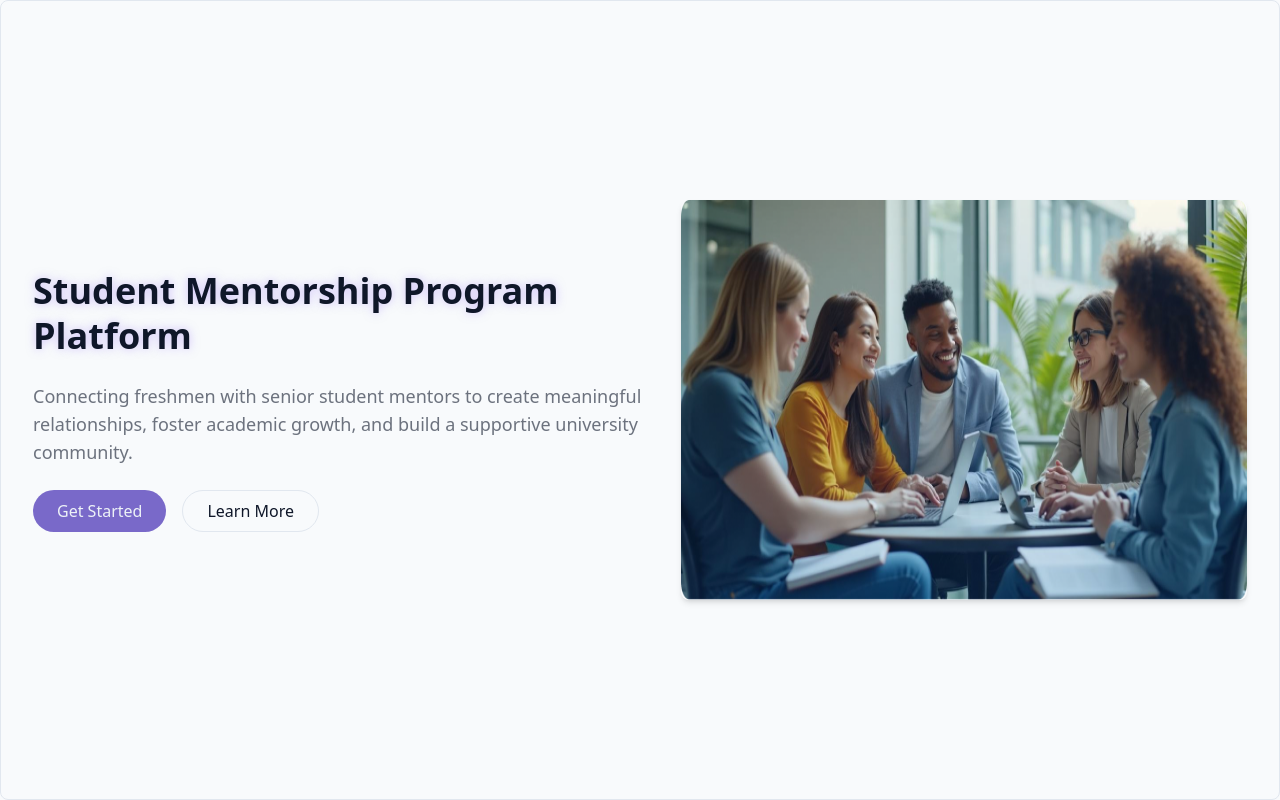
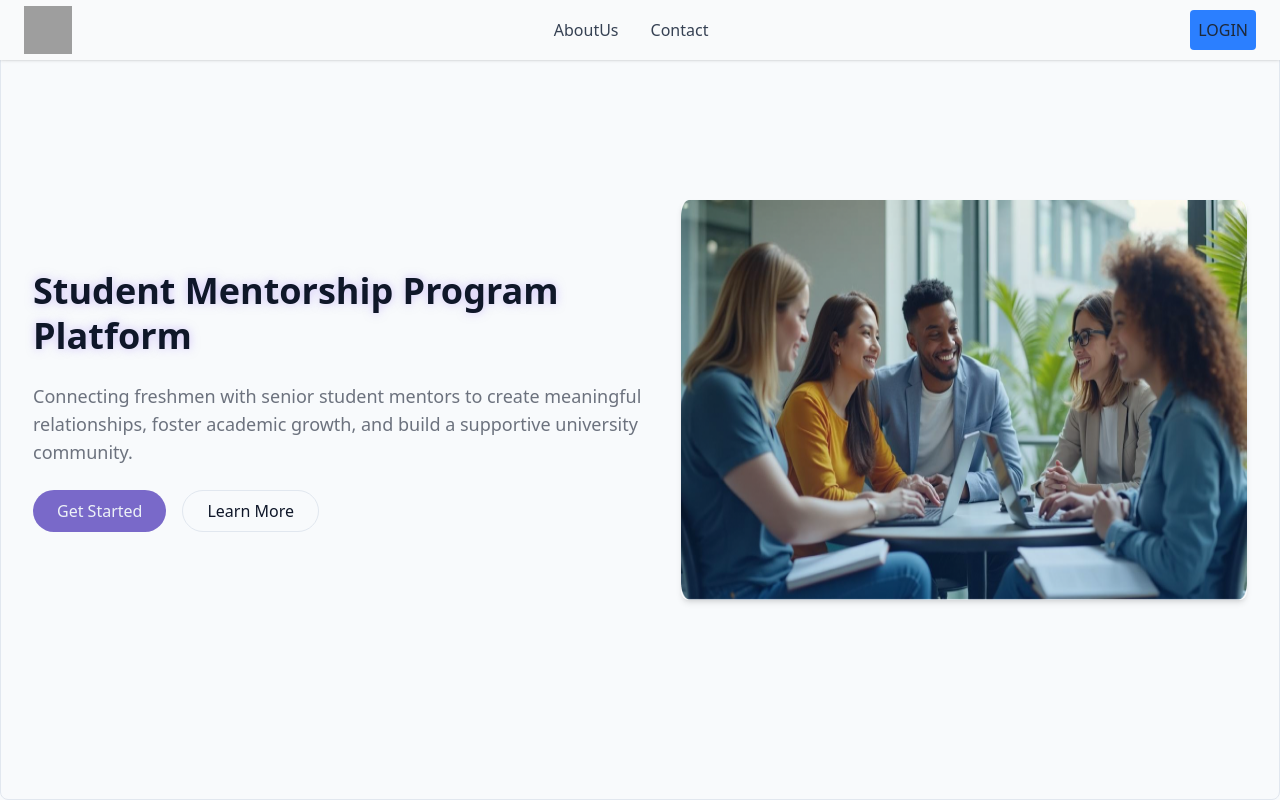
Before and after one commit to tewmih/student-mentorship-management, a React (Vite) app in the folder studentMentership/frontend/: page / in a window 1280 px wide. Shown: the top 800 px of the page. Built offline with nearby package versions, Linux system fonts and the light colour scheme; no server answers; grey boxes are pictures that could not be loaded.

Commit message:
feat: add navbar

```diff
--- a/studentMentership/frontend/src/App.jsx
+++ b/studentMentership/frontend/src/App.jsx
@@ -15,6 +15,7 @@ import Admin from "./pages/Admin/Admin.jsx";
 import Profile from "./pages/Profile.jsx";
 import ProtectedRoute from "./components/ProtectedRoute.jsx";
 import { Toaster } from "sonner";
+import Navbar from "./components/layout/Navbar.jsx";
 
 function App() {
   const [tokenState, setTokenState] = useState(localStorage.getItem("token"));
@@ -51,11 +52,14 @@ function App() {
           }}
         />
 
-        {Boolean(tokenState) && <Header />}
+        {Boolean(tokenState) ? <Header /> : <Navbar />}
         <Routes>
           {/* Public routes */}
           <Route path="/" element={<Home />} />
-          <Route path="/login" element={<Login setTokenState={setTokenState}/>} />
+          <Route
+            path="/login"
+            element={<Login setTokenState={setTokenState} />}
+          />
           <Route path="/forgot" element={<Forgot />} />
           <Route path="/reset-password/:token" element={<ResetPassword />} />
 
@@ -95,7 +99,9 @@ function App() {
           <Route
             path="/profile"
             element={
-              <ProtectedRoute allowedRoles={["mentee", "mentor", "student_union", "admin"]}>
+              <ProtectedRoute
+                allowedRoles={["mentee", "mentor", "student_union", "admin"]}
+              >
                 <Profile />
               </ProtectedRoute>
             }
@@ -103,7 +109,9 @@ function App() {
           <Route
             path="/settings"
             element={
-              <ProtectedRoute allowedRoles={["mentee", "mentor", "student_union", "admin"]}>
+              <ProtectedRoute
+                allowedRoles={["mentee", "mentor", "student_union", "admin"]}
+              >
                 <Settings />
               </ProtectedRoute>
             }
--- a/studentMentership/frontend/src/components/layout/Header.jsx
+++ b/studentMentership/frontend/src/components/layout/Header.jsx
@@ -1,5 +1,5 @@
 import React, { useState, useEffect, useRef } from "react";
-import { useNavigate } from "react-router-dom";
+import { NavLink, useNavigate } from "react-router-dom";
 import ThemeToggle from "../ThemeToggle.jsx";
 import { authAPI } from "../../api/client.js";
 import { toast } from "sonner";
@@ -63,23 +63,22 @@ const Header = () => {
 
   return (
     <div className="fixed w-full z-50 bg-background text-foreground font-sans pb-4 antialiased mx-auto mb-2">
-      <nav className="flex items-center justify-between bg-background text-foreground py-4 shadow-md max-w-7xl border border-border rounded-lg px-6">
+      <div className="flex items-center justify-between bg-background text-foreground py-4 shadow-md max-w-7xl border border-border px-6">
         {/* Left section: Logo and navigation links */}
-        <div className="flex items-center space-x-8">
-          {/* Logo */}
-          <div
-            className="flex items-center space-x-2 cursor-pointer"
-            onClick={() => navigate("/")}
-          >
-            <div className="w-8 h-8 bg-primary rounded-lg flex items-center justify-center">
-              <span className="text-primary-foreground font-bold text-lg">
-                S
-              </span>
-            </div>
-            <span className="text-xl font-bold text-foreground">
-              StudentMentorship
-            </span>
-          </div>
+        <NavLink className="flex items-center space-x-8" to="/">
+          <img
+            src="/Logo.png"
+            alt="student mentorship logo"
+            className="h-12 w-12"
+          />
+        </NavLink>
+        <div className="flex flex-row space-x-6">
+          <button className="hover:text-purple-600 cursor-pointer select-none">
+            AboutUs
+          </button>
+          <button className="hover:text-purple-600 cursor-pointer select-none">
+            Contact
+          </button>
         </div>
 
         {/* Right section: icons and user info */}
@@ -123,10 +122,17 @@ const Header = () => {
           <div
             className="relative cursor-pointer"
             onClick={() => {
-              navigate(`/${localStorage.getItem("role") == "student_union" ? "student-union" : localStorage.getItem("role")}`, {
-                state: { currentPage: "Messages" },
-                replace: true, // This replaces the current history entry
-              });
+              navigate(
+                `/${
+                  localStorage.getItem("role") == "student_union"
+                    ? "student-union"
+                    : localStorage.getItem("role")
+                }`,
+                {
+                  state: { currentPage: "Messages" },
+                  replace: true, // This replaces the current history entry
+                }
+              );
             }}
           >
             {/* Replaced react-icons with inline SVG */}
@@ -165,7 +171,7 @@ const Header = () => {
             </div>
           </div>
         </div>
-      </nav>
+      </div>
 
       {/* Dropdown positioned completely outside the navbar */}
       {dropDown && <DropDown setDropDown={setDropDown} />}
--- /dev/null
+++ b/studentMentership/frontend/src/components/layout/Navbar.jsx
@@ -0,0 +1,34 @@
+import React from "react";
+import { NavLink } from "react-router-dom";
+
+const NavItem = ["AboutUs", "Contact"];
+
+export default function Navbar() {
+  return (
+    <div className="flex fixed z-100 items-center justify-between h-15 bg-gray-50 w-[100%] shadow-sm px-6 ">
+      {/* Left: Logo */}
+      <NavLink to="/" className="focus:outline-none">
+        <img src="/Logo.png" alt="student mentor logo" className="h-12 w-12" />
+      </NavLink>
+
+      {/* Center: Nav items */}
+      <ul className="flex flex-row space-x-8 cursor-pointer text-gray-700 font-medium">
+        {NavItem.map((item) => (
+          <li
+            key={item}
+            className="hover:text-purple-600 cursor-pointer select-none"
+          >
+            {item}
+          </li>
+        ))}
+      </ul>
+
+      {/* Right: Login */}
+      <NavLink to="/login" className="focus:outline-none">
+        <h1 className="text-gray-800 font-medium cursor-pointer bg-blue-500 p-2 rounded-sm hover:text-purple-600 select-none">
+          LOGIN
+        </h1>
+      </NavLink>
+    </div>
+  );
+}
```
